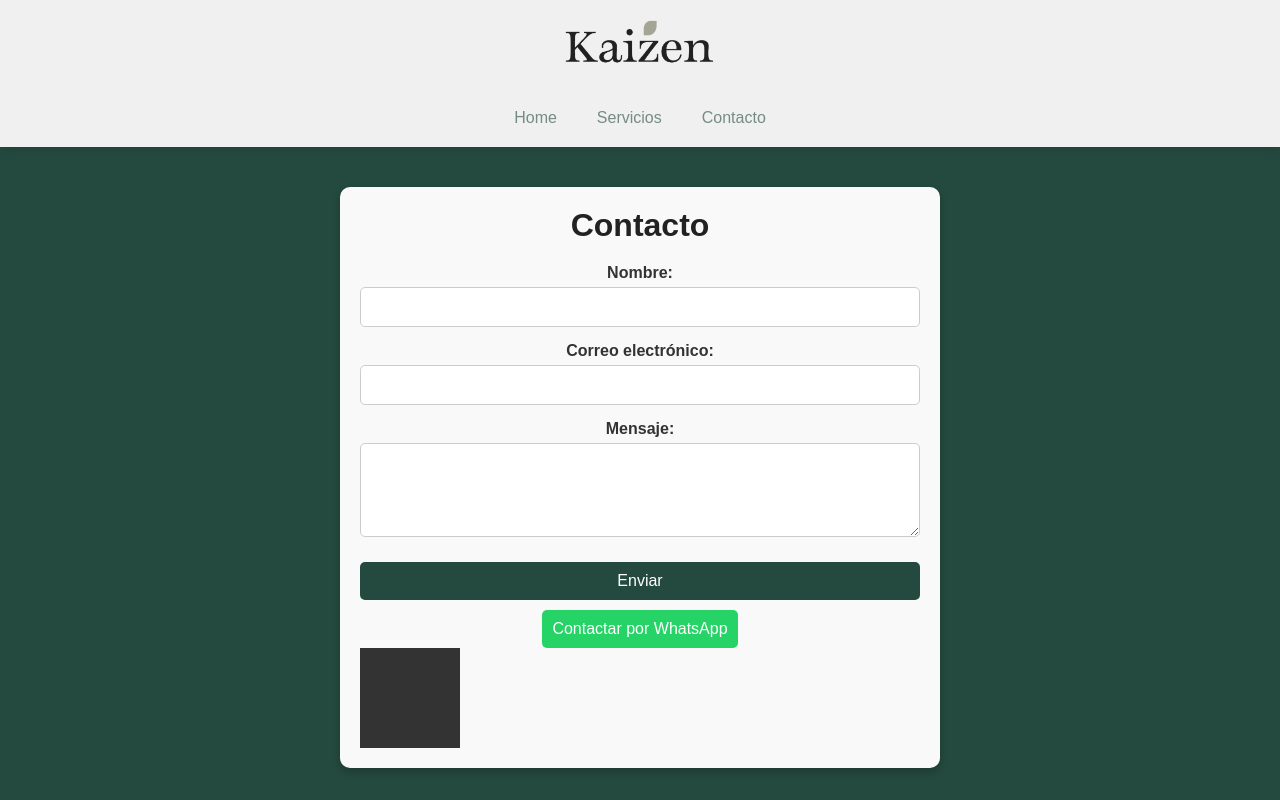
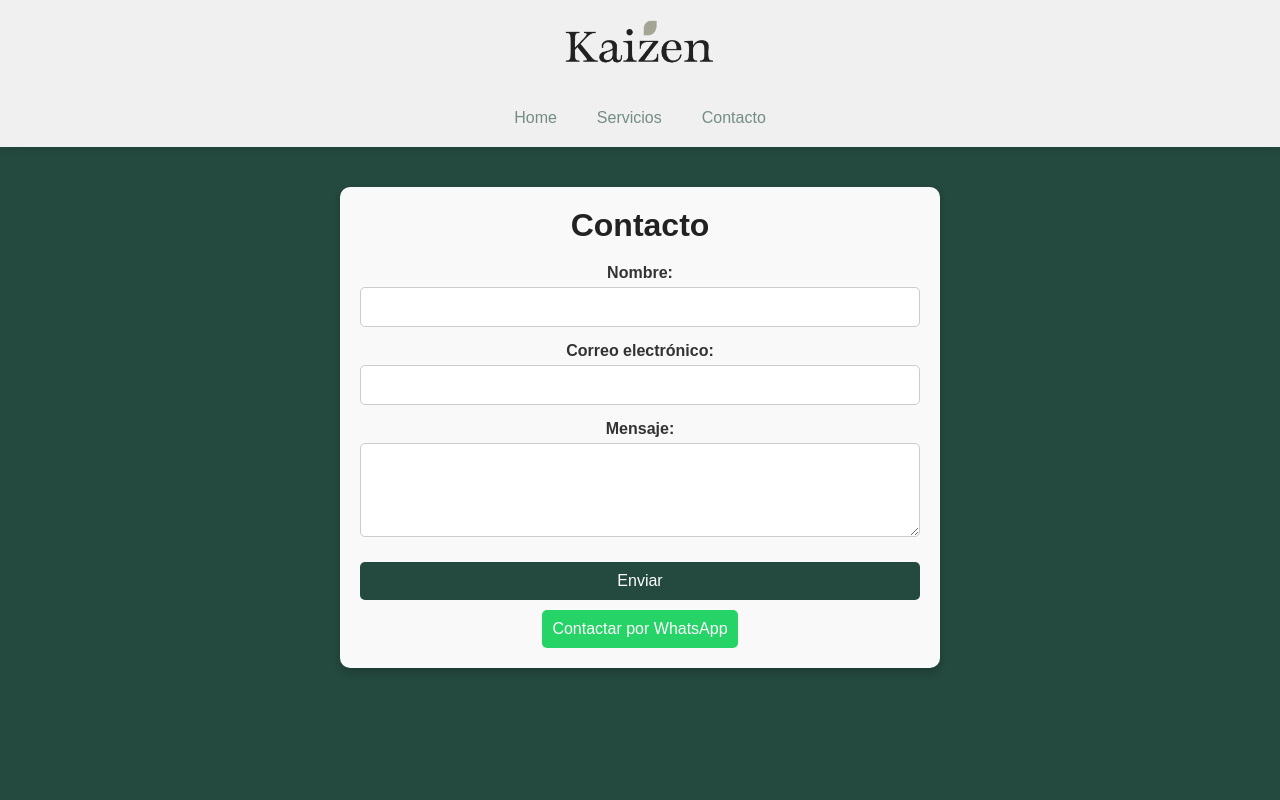
Before and after one commit to ElBuenParker/Kaizen, a React (Create React App) app: page /Contacto in a window 1280 px wide. Built offline with nearby package versions, Linux system fonts and the light colour scheme.

Commit message:
contact update

```diff
--- a/src/pages/Contacto.jsx
+++ b/src/pages/Contacto.jsx
@@ -73,9 +73,7 @@ const Contacto = () => {
       <button onClick={handleWhatsApp} className="btn-whatsapp">
         Contactar por WhatsApp
       </button>
-      <div className='datos'>
 
-      </div>
     </div>
   );
 };
--- a/src/styles/Contacto.css
+++ b/src/styles/Contacto.css
@@ -9,11 +9,7 @@
     color: #333;
     margin-top: 5vh;
   }
-  .datos{
-    background-color: #333;
-    width: 100px;
-    height: 100px;
-  }
+
 
   h1 {
     text-align: center;
```
